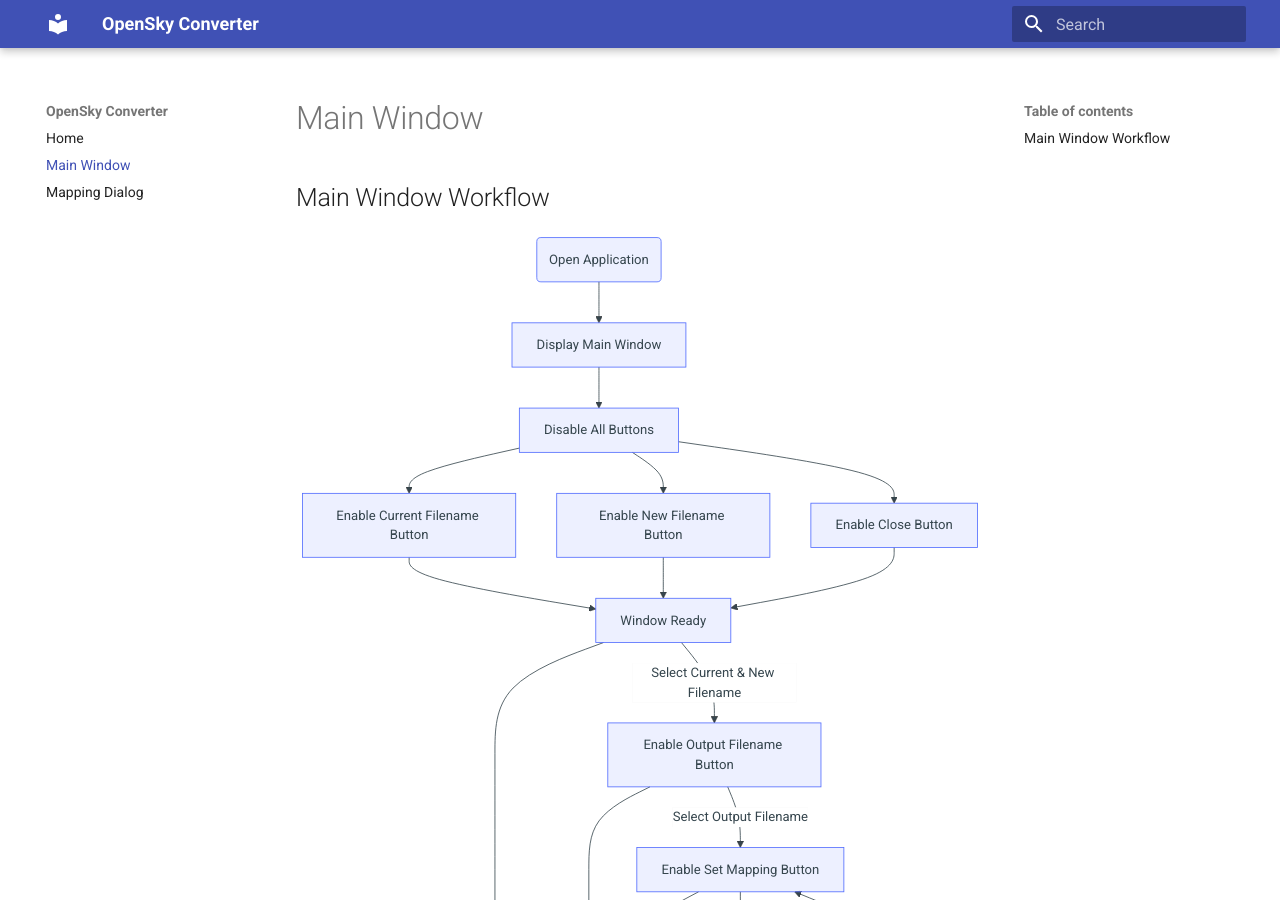
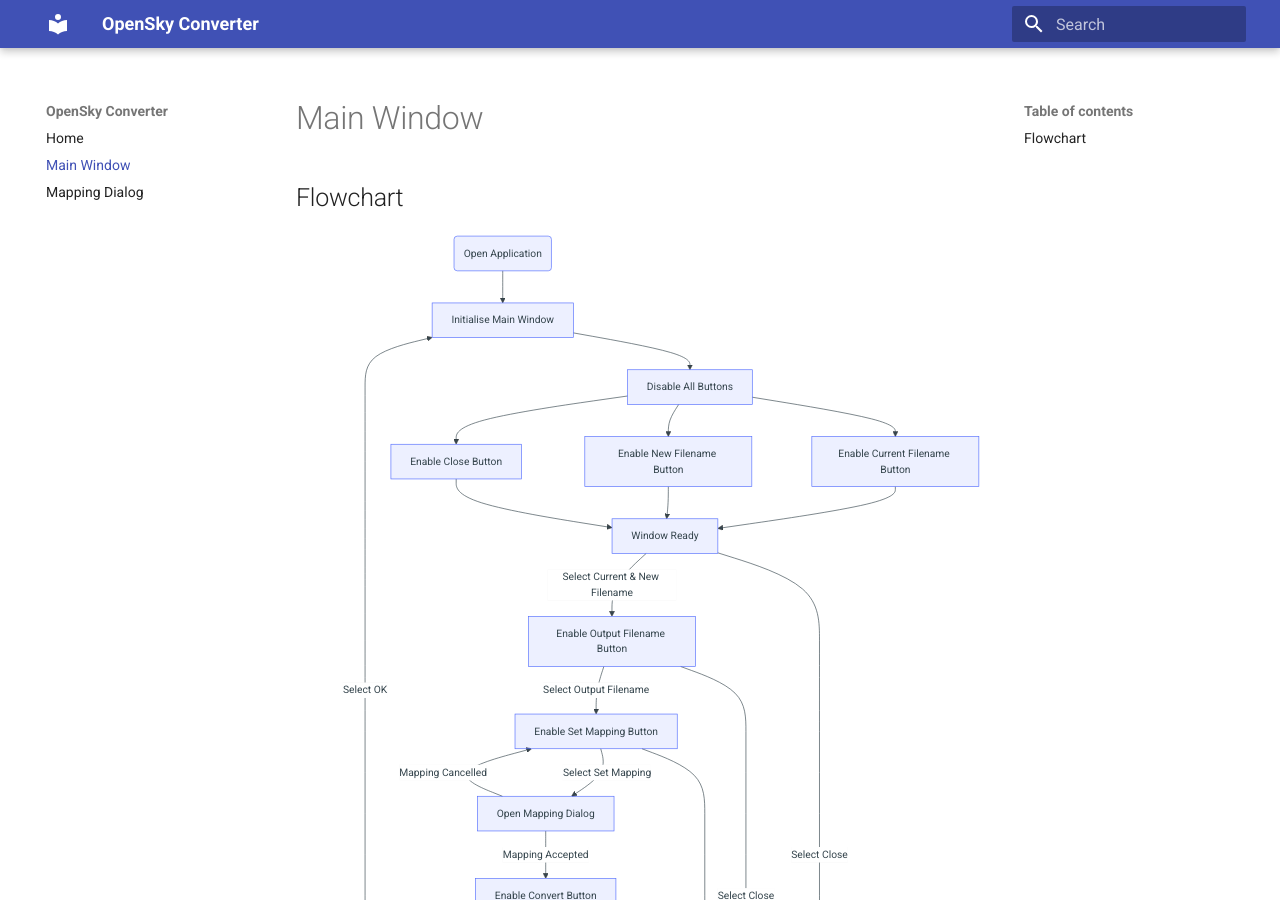
Before and after one commit to schleising/opensky-converter, an MkDocs documentation site: the page built from docs/main_window.md, in a window 1280 px wide and 900 px high. Built offline with MkDocs 1.6.1 and Material for MkDocs 9.7.7, drawn with Linux system fonts in a browser that asks for light colours.

Commit message:
Update docs

````diff
--- a/docs/main_window.md
+++ b/docs/main_window.md
@@ -1,10 +1,10 @@
 
 
-## Main Window Workflow
+## Flowchart
 
 ```mermaid
 flowchart TD
-    A(Open Application) --> B[Display Main Window]
+    A(Open Application) --> B[Initialise Main Window]
     B --> C[Disable All Buttons]
     C --> D[Enable Current Filename Button]
     C --> E[Enable New Filename Button]
@@ -17,8 +17,10 @@ flowchart TD
     I -->|Select Set Mapping| J[Open Mapping Dialog]
     J -->|Mapping Cancelled| I
     J -->|Mapping Accepted| K[Enable Convert Button]
-    K -->|Select Convert| L[Open Progress Window]
-    L --> M[Conversion Complete]
+    K -->|Select Convert| L[Open Progress Dialog]
+    L -->|Failure| O[Display Error Dialog]
+    O -->|Select OK| B
+    L -->|Success| M[Conversion Complete]
     G -->|Select Close| N(Close Application)
     H -->|Select Close| N(Close Application)
     I -->|Select Close| N(Close Application)
--- a/docs/mapping_dialog.md
+++ b/docs/mapping_dialog.md
@@ -1,8 +1,8 @@
-## Mapping Dialog Workflow
+## Flowchart
 
 ```mermaid
 flowchart TD
-    A(Open Mapping Window) --> B[Display List of IRCA Fields]
+    A(Open Mapping Dialog) --> B[Display List of IRCA Fields]
     B --> C[Add New Fields to Dropdown for Each IRCA Field]
     C --> D[Read Default Mapping from File]
     D --> E[Set Each Dropdown to Default]
````
